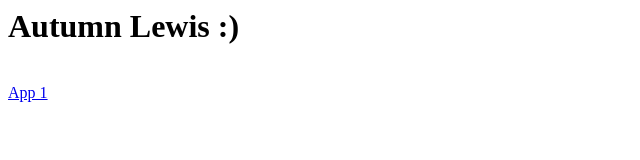
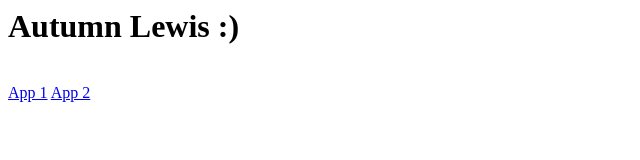
Before and after one commit to autlewi/csci432, a plain HTML site: page index.html in a window 1280 px wide. Shown: the full height of the page, 0-640 px from the left. Drawn offline with Linux system fonts and the light colour scheme.

Commit message:
uploading app2 reup1

```diff
--- a/index.html
+++ b/index.html
@@ -1,2 +1,3 @@
 <h1>Autumn Lewis :)</h1> <br>
 <a href="app1/index.html">App 1</a>
+<a href="app2/index.html">App 2</a>
```
